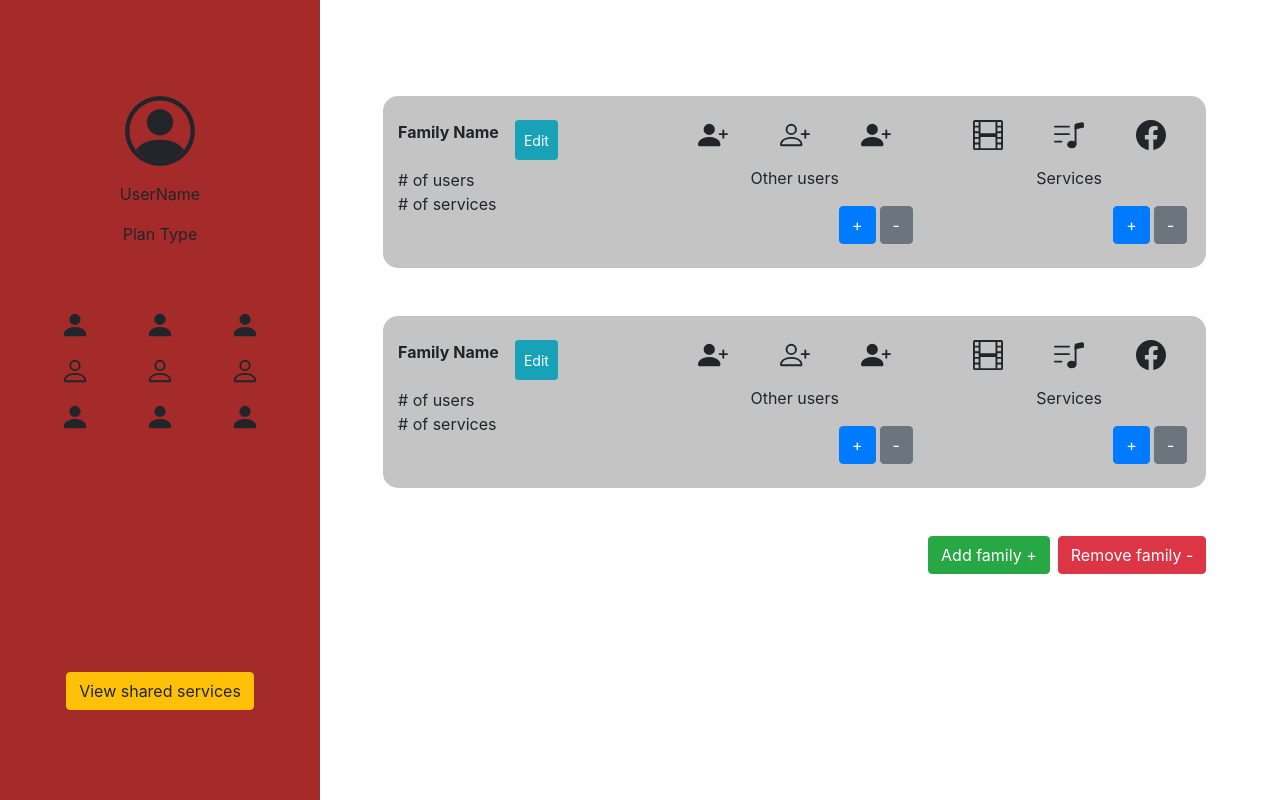
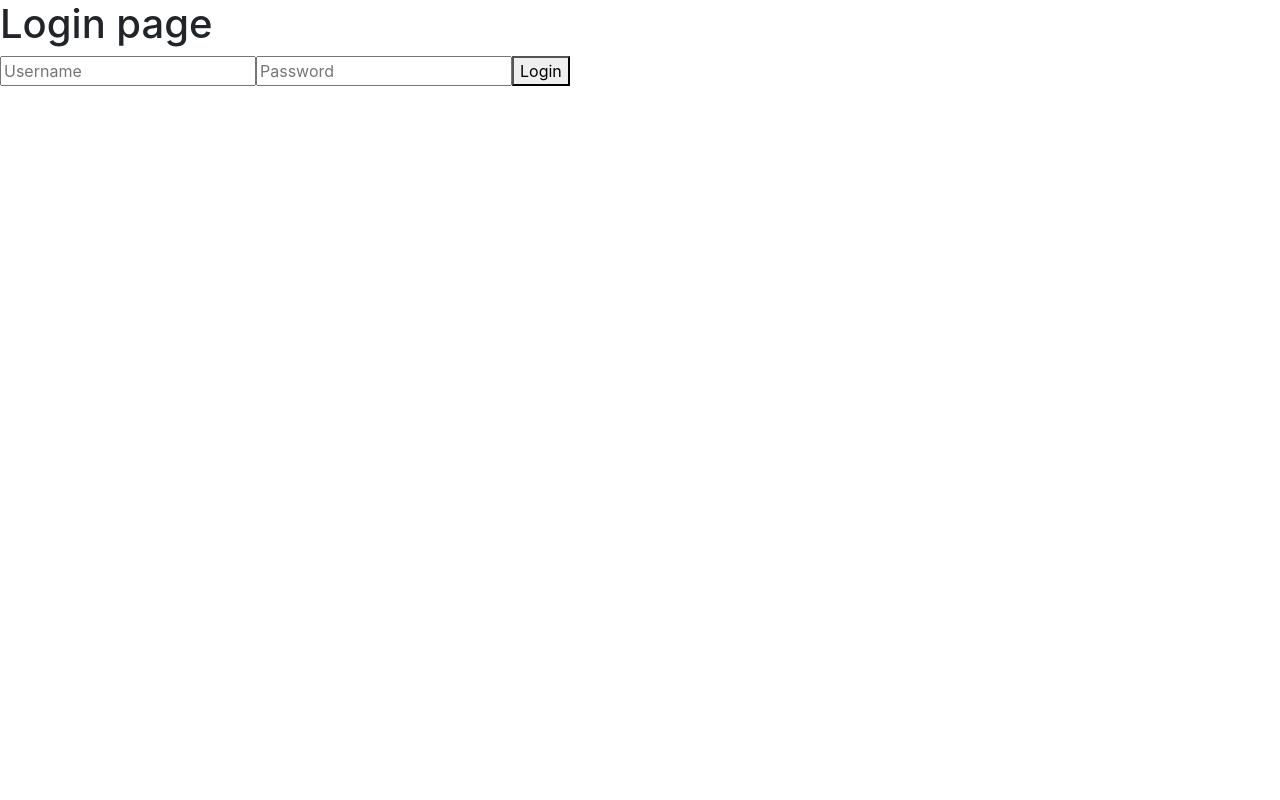
Before and after one commit to FamPassLLC/FamPass, a React app: page / in a window 1280 px wide. Built offline with nearby package versions, Linux system fonts and the light colour scheme.

Commit message:
Finished login page authentication

```diff
--- a/client/App.jsx
+++ b/client/App.jsx
@@ -1,8 +1,13 @@
 import React, { Component } from 'react';
 import { Switch, Route, Link } from 'react-router-dom';
 import { render } from 'react-dom';
+import LoginPage from './components/LoginPage'
 import FamilyPage from './components/FamilyPage';
 import styles from './componentStyles/style.css';
+
+
+
+
 class App extends Component {
   constructor() {
     super();
@@ -13,7 +18,7 @@ class App extends Component {
   render() {
     return (
       <div>
-        <FamilyPage />
+        <LoginPage></LoginPage>
       </div>
     );
   }
--- a/client/components/LoginPage.jsx
+++ b/client/components/LoginPage.jsx
@@ -1,42 +1,62 @@
-import React, { Component } from "react";
+import React, { useState } from "react";
 import { Switch, Route, Link } from 'react-router-dom';
 import { render } from "react-dom";
+import { data } from "jquery";
 
-class LoginPage extends Component {
-    constructor() {
-        super();
-
-        this.state = {
-
-        };
-
-        //bind family button to go to members page
+function LoginPage(props) {
+  const [state, setState] = useState({
+    username: "",
+    password: "",
+  })
+  const handleChange = (e) => {
+    const {id, value} = e.target
+    setState(prevState => ({
+      ...prevState,
+      [id]: value
+    }))
   }
-
-
-    //fetch from database family name(s), members, services
-    componentDidMount() {
-        //fetch('');
-        //.then(res => res.json());
-        //.catch(err => console.log('Whoops, error!', err));
+  const sendDetailsToServer = () => {
+    if (state.username.length && state.password.length) {
+      const payload ={
+        "username": state.username,
+        "password": state.password,
       }
-
-    render() {
+      fetch('http://localhost:8080/api/users/signin', {
+        method: 'POST',
+        headers: {
+          'Content-Type': 'application/json',
+        },
+        body: JSON.stringify(payload)
+      })
+        .then(res => {
+          if (res.status === 200) {
+            setState(prevState => ({
+              ...prevState,
+              'Authentication': 'true'
+            }))
+            redirectToHome();
+          }
+        })
+    } else {
+      props.error('Please enter valid username and password');
+    }
+  }
+  const redirectToHome = () => {
+    props.updateTitle('Home')
+    props.history.push('/home');
+  }
     return (
       <div>
-                <div className="login">
-                    <p>View my families</p> <p>View shared with me</p>
-                    <button>family image</button> <button>services image</button>
-                </div>
-
-                <div id="hello">
-                    <img src="" alt="Account holder profile icon"/>
-                    <div>Hello, username</div>
+        <h1>Login page</h1>
+        <div>
+          <form>
+            <input type="text" placeholder="Username" id="username" value={state.username} onChange={handleChange}></input>
+            <input type="password" placeholder="Password" id="password" value={state.password} onChange={handleChange}></input>
+            <button type="submit" onClick={sendDetailsToServer}>Login</button>
+          </form>
         </div>
       </div>
     );
-    }
-}
-
+};
 
 export default LoginPage;
```
Also changed, not shown: 1 other file (tests, documents, lock files or other folders). Lines whose indentation alone changed are shown as unchanged.
